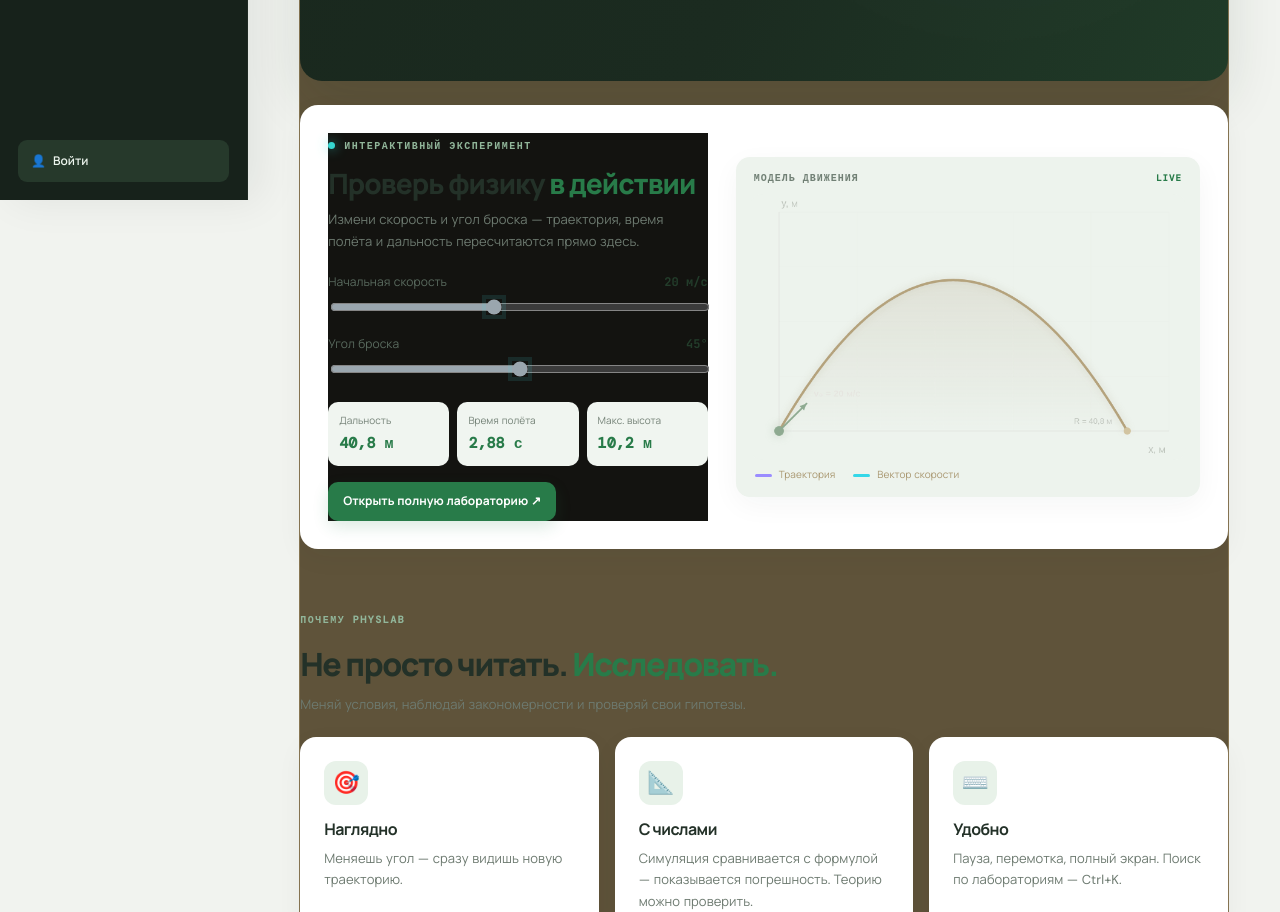
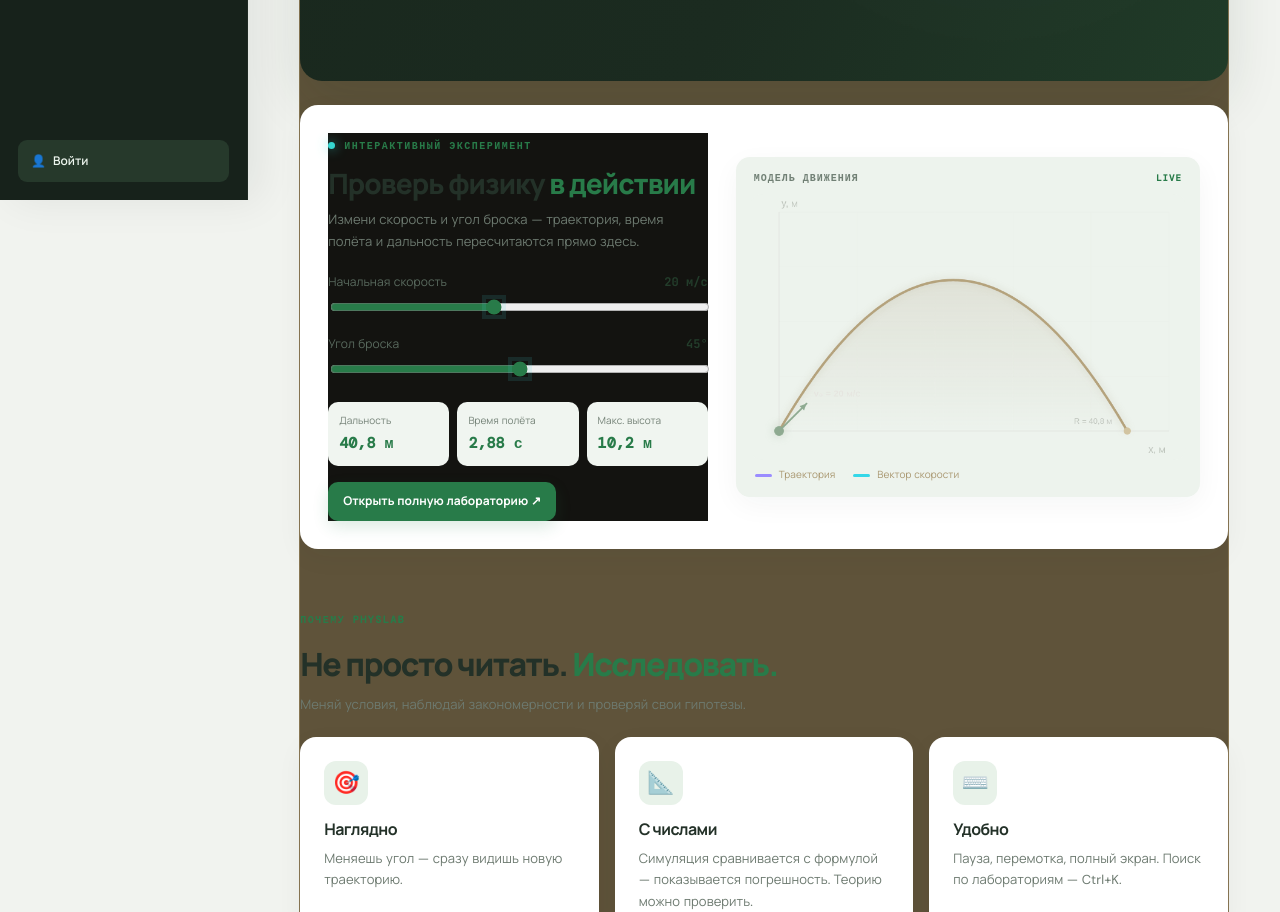
Before and after one commit to fasder24/proekt, a plain HTML site: page index.html in a window 1280 px wide. Shown: the part 600-1512 px from the top of the page. Drawn offline with nearby package versions, Linux system fonts and the light colour scheme; no server answers.

Commit message:
PhysLab v29.1 — unified emerald palette

```diff
--- a/style-v29.css
+++ b/style-v29.css
@@ -252,3 +252,40 @@ input:focus,select:focus,textarea:focus{outline:2px solid rgba(40,123,73,.18)!im
  .stats{gap:18px!important}
 }
 @media(prefers-reduced-motion:reduce){.view.on{animation:none!important}*{scroll-behavior:auto!important;transition:none!important}}
+
+
+/* v29.1 palette lock — one emerald accent, no legacy gold */
+:root,:root[data-theme="light"],:root[data-theme="dark"]{
+ --bg:#f1f3ef!important;--bg2:#e9ede8!important;
+ --tx:#1d2921!important;--mut:#68766c!important;
+ --card:#ffffff!important;--card2:#f7f9f6!important;
+ --bd:transparent!important;--grid:rgba(35,65,45,.055)!important;
+ --ac:#287b49!important;--ac2:#398c58!important;--ac3:#174d30!important;
+ --glow:transparent!important;--glow2:transparent!important;
+ --ok:#287b49!important;--warn:#287b49!important;
+ color-scheme:light!important;
+}
+html,body{background:#f1f3ef!important;color:#1d2921!important}
+.logo,.hero h1 span,.stats b,.daily-tag,.tag,.eyebrow,.hero-kicker,
+.bw-kicker,.bw-label,.catalog-list-heading span,.chart-title span,
+.live-dot,.prof-stats b,.lab .res b{
+ color:#287b49!important;-webkit-text-fill-color:#287b49!important;
+ background-image:none!important;text-shadow:none!important;filter:none!important;
+}
+.hero h1 span{color:#9cdbac!important;-webkit-text-fill-color:#9cdbac!important}
+.logo{color:#f1f6f1!important;-webkit-text-fill-color:#f1f6f1!important}
+.daily-tag,.tag,.eyebrow,.bw-kicker,.bw-label,.catalog-list-heading span{color:#287b49!important}
+button.p,.primary,.submit-btn,.bw-button,.chip.on,button.chip.on{
+ background:#287b49!important;background-image:none!important;color:#fff!important;
+}
+button.p:hover,.primary:hover,.submit-btn:hover,.bw-button:hover{background:#1d663a!important}
+.hero{background:radial-gradient(ellipse at 82% 48%,rgba(67,137,82,.18),transparent 42%),linear-gradient(115deg,#19271d 0%,#1b2b20 56%,#203b28 100%)!important}
+.daily{background:#24372a!important;color:#eef5ef!important}
+.daily-tag{color:#9cdbac!important;-webkit-text-fill-color:#9cdbac!important}
+.card,.labcard,.quick-lab,.quick-visual,.live-chart-wrap,.bw-panel,.prof-box,
+.palette-box,.modal-box,.lab-map,.lab>.card,.lab>div.card{
+ border-color:transparent!important;outline:0!important;
+}
+input,select,textarea{accent-color:#287b49!important}
+input[type=range],progress{accent-color:#287b49!important}
+::selection{background:#cce7d3!important;color:#173b25!important}
```
